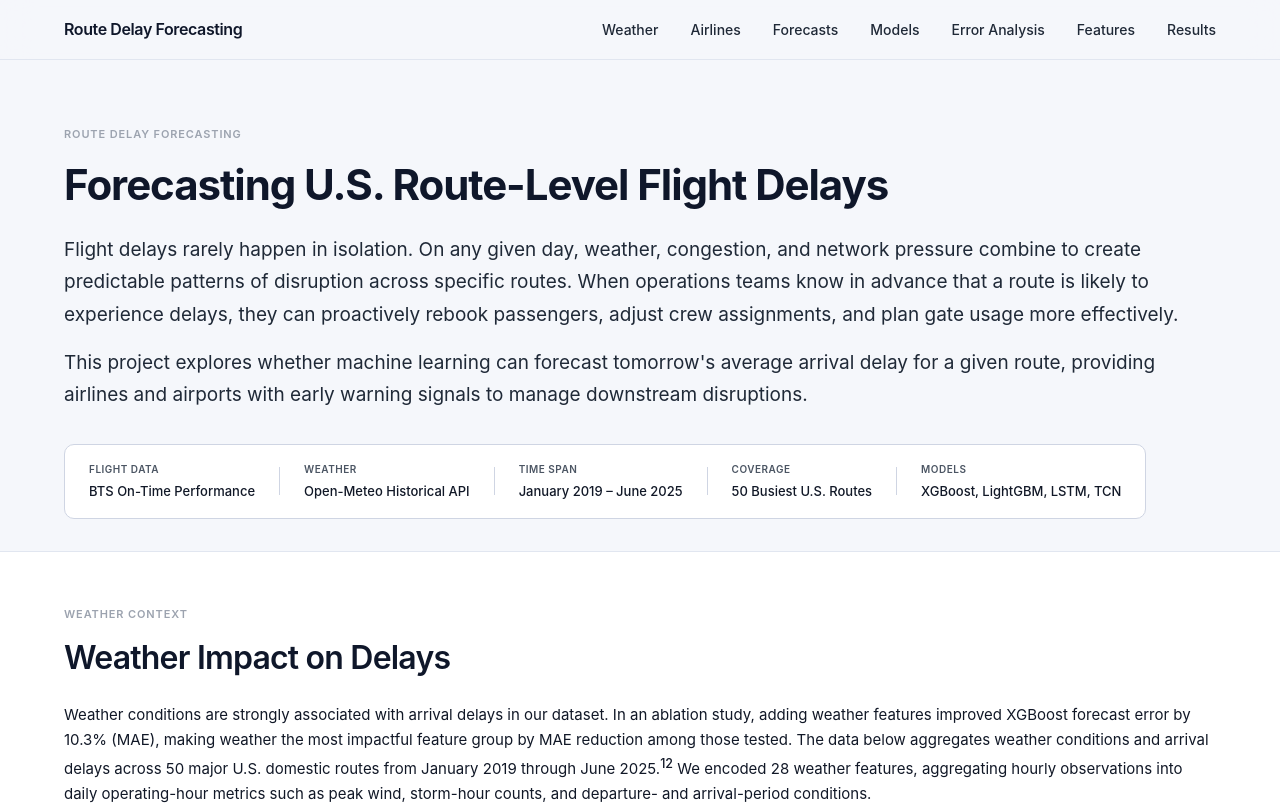
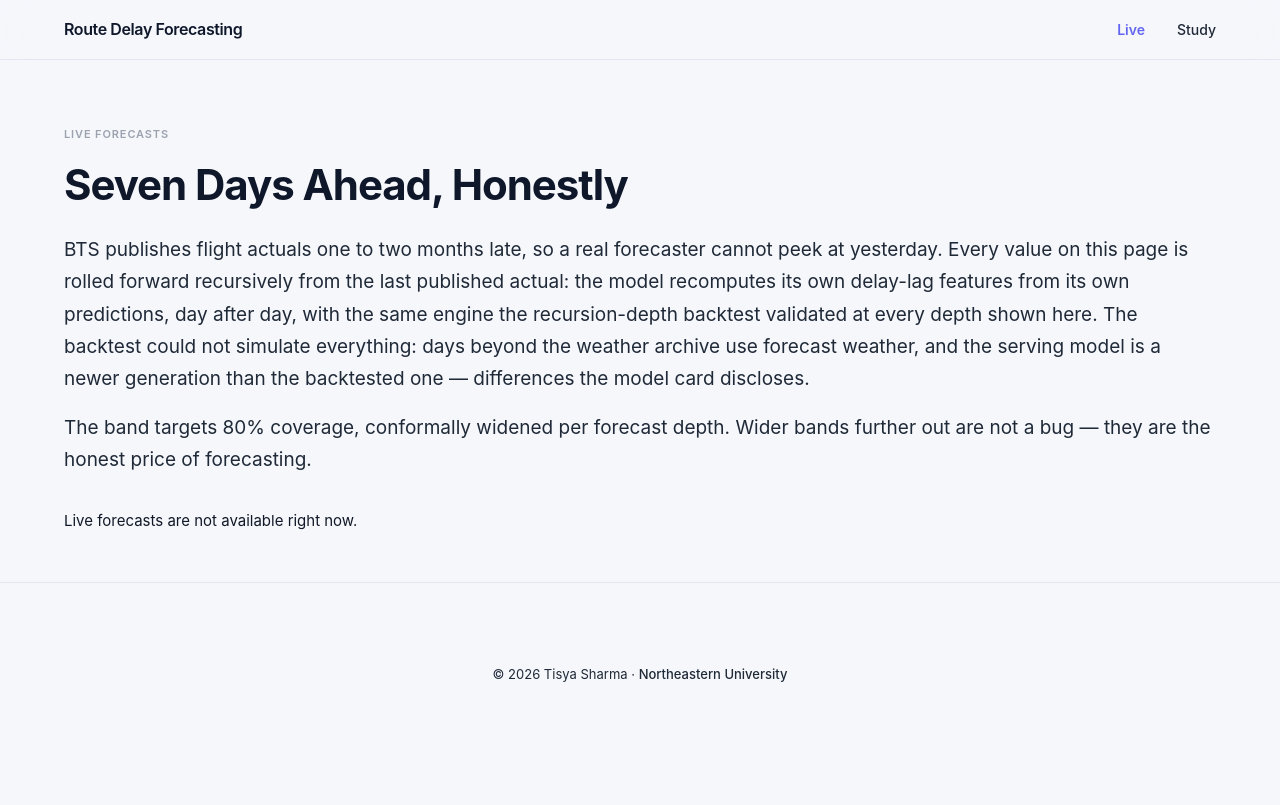
Before and after one commit to tisyasharma/flight-delay-forecasting, a React (Vite) app in the folder frontend/: page / in a window 1280 px wide. Before the commit this address led to /forecasting. Shown: the top 805 px of the page. Built offline with nearby package versions, Linux system fonts and the light colour scheme; a small style sheet from the web is missing.

Commit message:
feat: live forecast page with the last-actual line and staleness banner

```diff
--- a/frontend/src/App.jsx
+++ b/frontend/src/App.jsx
@@ -2,6 +2,7 @@ import { useEffect } from 'react'
 import { BrowserRouter, Routes, Route, Navigate } from 'react-router-dom'
 import Navigation from './components/Navigation'
 import Forecasting from './pages/Forecasting'
+import Live from './pages/Live'
 
 function App() {
   useEffect(() => {
@@ -14,8 +15,9 @@ function App() {
     <BrowserRouter basename={import.meta.env.BASE_URL}>
       <Navigation />
       <Routes>
-        <Route path="/" element={<Navigate to="/forecasting" replace />} />
-        <Route path="/forecasting" element={<Forecasting />} />
+        <Route path="/" element={<Live />} />
+        <Route path="/study" element={<Forecasting />} />
+        <Route path="/forecasting" element={<Navigate to="/study" replace />} />
       </Routes>
     </BrowserRouter>
   )
--- a/frontend/src/components/Navigation.jsx
+++ b/frontend/src/components/Navigation.jsx
@@ -1,4 +1,5 @@
 import { useState, useEffect } from 'react'
+import { Link, useLocation } from 'react-router-dom'
 
 const NAV_SECTIONS = [
   { id: 'weather-impact', label: 'Weather' },
@@ -13,8 +14,11 @@ const NAV_SECTIONS = [
 function Navigation() {
   const [activeSection, setActiveSection] = useState('')
   const [menuOpen, setMenuOpen] = useState(false)
+  const { pathname } = useLocation()
+  const onStudy = pathname.startsWith('/study') || pathname.startsWith('/forecasting')
 
   useEffect(() => {
+    if (!onStudy) return undefined
     const observer = new IntersectionObserver(
       (entries) => {
         const visible = entries
@@ -34,7 +38,7 @@ function Navigation() {
     })
 
     return () => observer.disconnect()
-  }, [])
+  }, [onStudy])
 
   const handleClick = (e, id) => {
     e.preventDefault()
@@ -50,17 +54,16 @@ function Navigation() {
   return (
     <nav className="nav">
       <div className="nav__inner">
-        <a
-          href="#"
+        <Link
+          to="/"
           className="brand"
-          onClick={(e) => {
-            e.preventDefault()
+          onClick={() => {
             setMenuOpen(false)
             window.scrollTo({ top: 0, behavior: 'smooth' })
           }}
         >
           Route Delay Forecasting
-        </a>
+        </Link>
         <button
           className={`nav__toggle ${menuOpen ? 'nav__toggle--open' : ''}`}
           onClick={() => setMenuOpen(!menuOpen)}
@@ -72,7 +75,21 @@ function Navigation() {
           <span></span>
         </button>
         <div className={`nav__links ${menuOpen ? 'nav__links--open' : ''}`}>
-          {NAV_SECTIONS.map(({ id, label }) => (
+          <Link
+            to="/"
+            className={!onStudy ? 'nav__link--active' : ''}
+            onClick={() => setMenuOpen(false)}
+          >
+            Live
+          </Link>
+          <Link
+            to="/study"
+            className={onStudy && !activeSection ? 'nav__link--active' : ''}
+            onClick={() => setMenuOpen(false)}
+          >
+            Study
+          </Link>
+          {onStudy && NAV_SECTIONS.map(({ id, label }) => (
             <a
               key={id}
               href={`#${id}`}
--- /dev/null
+++ b/frontend/src/pages/Live.jsx
@@ -0,0 +1,185 @@
+import { useEffect, useMemo, useState } from 'react'
+import Hero from '../components/Hero'
+import Footer from '../components/Footer'
+import { assetUrl } from '../utils/helpers.js'
+
+const STALE_AFTER_HOURS = 48
+
+function useLiveForecasts() {
+  const [state, setState] = useState({ data: null, loading: true, error: null })
+
+  useEffect(() => {
+    const load = async () => {
+      try {
+        const response = await fetch(assetUrl('data/live_forecasts.json'))
+        if (!response.ok) throw new Error('missing live forecast file')
+        setState({ data: await response.json(), loading: false, error: null })
+      } catch (err) {
+        setState({ data: null, loading: false, error: 'Live forecasts are not available right now.' })
+      }
+    }
+    load()
+  }, [])
+
+  return state
+}
+
+function hoursSince(iso) {
+  return (Date.now() - new Date(iso).getTime()) / 36e5
+}
+
+function BandChart({ days, todayISO }) {
+  const width = 860
+  const height = 320
+  const margin = { top: 16, right: 16, bottom: 42, left: 44 }
+  const iw = width - margin.left - margin.right
+  const ih = height - margin.top - margin.bottom
+
+  const { xFor, yFor, yTicks, todayX } = useMemo(() => {
+    const lo = Math.min(0, ...days.map(d => d.lo))
+    const hi = Math.max(...days.map(d => d.hi))
+    const pad = (hi - lo) * 0.08
+    const yMin = lo - pad
+    const yMax = hi + pad
+    const xFor = i => margin.left + (i / Math.max(1, days.length - 1)) * iw
+    const yFor = v => margin.top + ih - ((v - yMin) / (yMax - yMin)) * ih
+    const step = (yMax - yMin) / 5
+    const yTicks = Array.from({ length: 6 }, (_, i) => Math.round(yMin + i * step))
+    const todayIdx = days.findIndex(d => d.date >= todayISO)
+    const todayX = todayIdx >= 0 ? xFor(todayIdx) : null
+    return { xFor, yFor, yTicks, todayX }
+  }, [days, todayISO])
+
+  const bandPath = useMemo(() => {
+    const upper = days.map((d, i) => `${i === 0 ? 'M' : 'L'}${xFor(i)},${yFor(d.hi)}`).join('')
+    const lower = days.slice().reverse().map((d, i) =>
+      `L${xFor(days.length - 1 - i)},${yFor(d.lo)}`).join('')
+    return `${upper}${lower}Z`
+  }, [days, xFor, yFor])
+
+  const q50Path = useMemo(() =>
+    days.map((d, i) => `${i === 0 ? 'M' : 'L'}${xFor(i)},${yFor(d.q50)}`).join(''),
+  [days, xFor, yFor])
+
+  const labelEvery = Math.ceil(days.length / 8)
+
+  return (
+    <svg viewBox={`0 0 ${width} ${height}`} style={{ width: '100%', height: 'auto' }} role="img"
+         aria-label="Live delay forecast with 80 percent interval band">
+      {yTicks.map(t => (
+        <g key={t}>
+          <line x1={margin.left} x2={width - margin.right} y1={yFor(t)} y2={yFor(t)}
+                stroke="#e3e3e3" strokeWidth="1" />
+          <text x={margin.left - 8} y={yFor(t) + 4} textAnchor="end" fontSize="11" fill="#777">
+            {t}
+          </text>
+        </g>
+      ))}
+      <path d={bandPath} fill="#4a7bd0" opacity="0.16" />
+      <path d={q50Path} fill="none" stroke="#2c5cb8" strokeWidth="2" />
+      {todayX !== null && (
+        <g>
+          <line x1={todayX} x2={todayX} y1={margin.top} y2={height - margin.bottom}
+                stroke="#333" strokeWidth="1" strokeDasharray="5,4" />
+          <text x={todayX + 6} y={margin.top + 12} fontSize="11" fill="#333">today</text>
+        </g>
+      )}
+      <text x={margin.left + 4} y={margin.top + 12} fontSize="11" fill="#a04040">
+        last actual → model feeds on its own predictions
+      </text>
+      {days.map((d, i) => (i % labelEvery === 0 ? (
+        <text key={d.date} x={xFor(i)} y={height - margin.bottom + 18} textAnchor="middle"
+              fontSize="11" fill="#777">
+          {d.date.slice(5)}
+        </text>
+      ) : null))}
+      <text x={14} y={margin.top + ih / 2} fontSize="11" fill="#777"
+            transform={`rotate(-90 14 ${margin.top + ih / 2})`} textAnchor="middle">
+        avg arrival delay (min)
+      </text>
+    </svg>
+  )
+}
+
+function Live() {
+  const { data, loading, error } = useLiveForecasts()
+  const [route, setRoute] = useState(null)
+
+  const routes = useMemo(() => (data && data.routes ? Object.keys(data.routes).sort() : []), [data])
+  const selected = route || routes[0]
+  const days = (data && selected && data.routes[selected]) || []
+  const stale = data && hoursSince(data.generated_at) > STALE_AFTER_HOURS
+
+  return (
+    <>
+      <Hero
+        kicker="Live Forecasts"
+        title="Seven Days Ahead, Honestly"
+        subtitle={<>
+          <span style={{ display: 'block', marginBottom: 'var(--space-md)' }}>
+            BTS publishes flight actuals one to two months late, so a real forecaster cannot
+            peek at yesterday. Every value on this page is rolled forward recursively from the
+            last published actual: the model recomputes its own delay-lag features from its
+            own predictions, day after day, with the same engine the recursion-depth backtest
+            validated at every depth shown here. The backtest could not simulate everything:
+            days beyond the weather archive use forecast weather, and the serving model is a
+            newer generation than the backtested one — differences the model card discloses.
+          </span>
+          <span style={{ display: 'block' }}>
+            The band targets 80% coverage, conformally widened per forecast depth.
+            Wider bands further out are not a bug — they are the honest price of forecasting.
+          </span>
+        </>}
+      />
+
+      <section className="container" style={{ paddingBottom: 'var(--space-xl, 48px)' }}>
+        {loading && <p>Loading live forecasts…</p>}
+        {error && <p>{error}</p>}
+
+        {data && (
+          <>
+            {stale && (
+              <div style={{
+                background: '#fff4e0', border: '1px solid #e0b060', borderRadius: 6,
+                padding: '10px 14px', marginBottom: 16, fontSize: 14,
+              }}>
+                These forecasts were generated {Math.floor(hoursSince(data.generated_at))} hours
+                ago and may be stale. The daily pipeline publishes a fresh set each morning;
+                a gap here means a run failed and the last honest output was kept.
+              </div>
+            )}
+
+            <div style={{ display: 'flex', gap: 16, alignItems: 'baseline', flexWrap: 'wrap',
+                          marginBottom: 12 }}>
+              <label htmlFor="route-select" style={{ fontSize: 14 }}>Route</label>
+              <select id="route-select" value={selected} onChange={e => setRoute(e.target.value)}
+                      style={{ fontSize: 14, padding: '4px 8px' }}>
+                {routes.map(r => <option key={r} value={r}>{r}</option>)}
+              </select>
+              <span style={{ fontSize: 13, color: '#777' }}>
+                generated {new Date(data.generated_at).toLocaleString()} · last BTS
+                actual {data.last_actual_date} · model {data.model_version} · trained
+                through {data.trained_through}
+              </span>
+            </div>
+
+            {days.length > 0 && <BandChart days={days} todayISO={data.today} />}
+
+            <p style={{ fontSize: 13, color: '#777', marginTop: 10 }}>
+              Forecast depth on this chart runs from k=1 (the day after the last published
+              actual) to k={days.length ? days[days.length - 1].k : '—'}. Accuracy and
+              interval calibration by depth are published in the repository's recursion
+              backtest. Each day's run logs its published horizon to an append-only record
+              that is never rewritten, so anyone can grade these forecasts against the
+              actuals once BTS publishes them.
+            </p>
+          </>
+        )}
+      </section>
+
+      <Footer />
+    </>
+  )
+}
+
+export default Live
```
